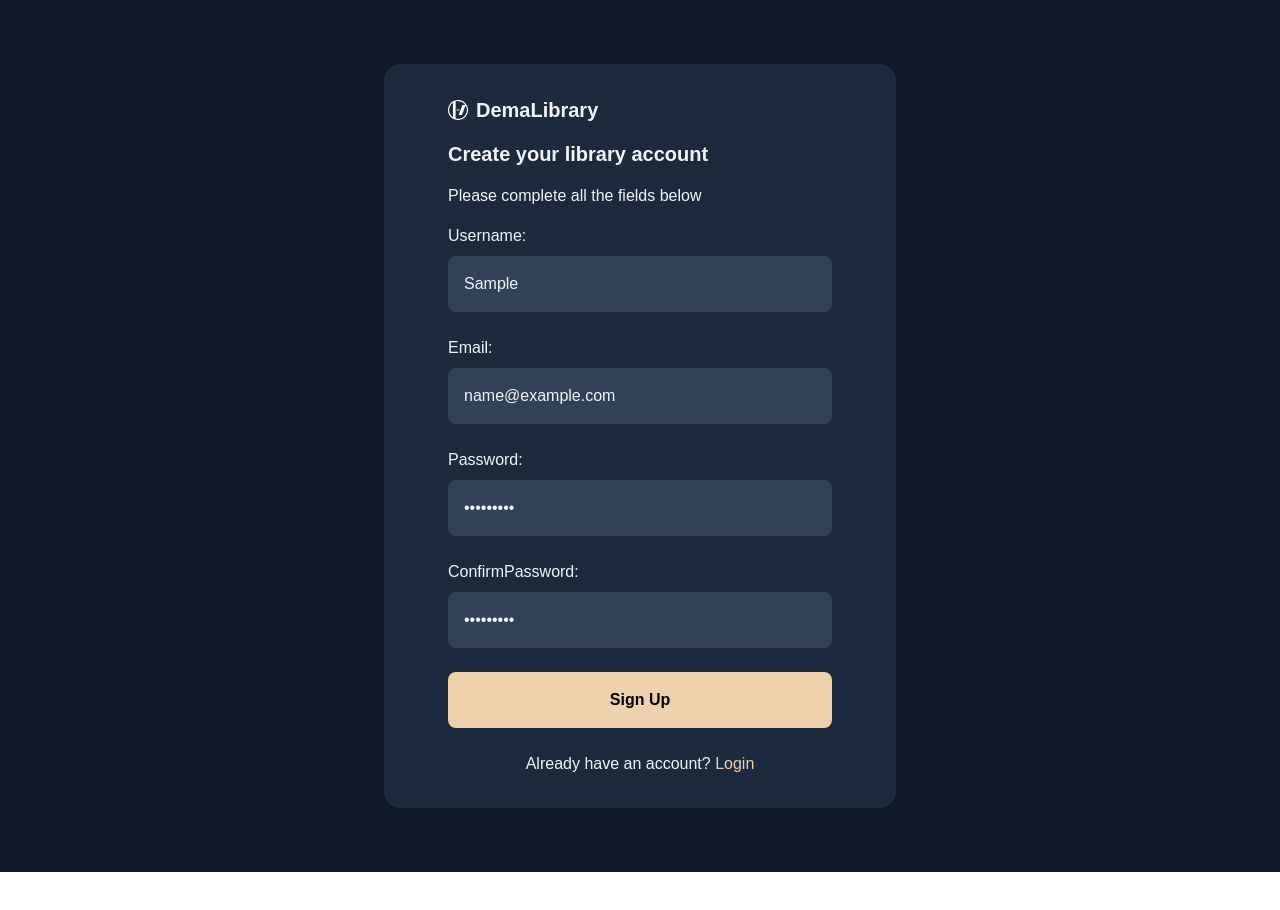
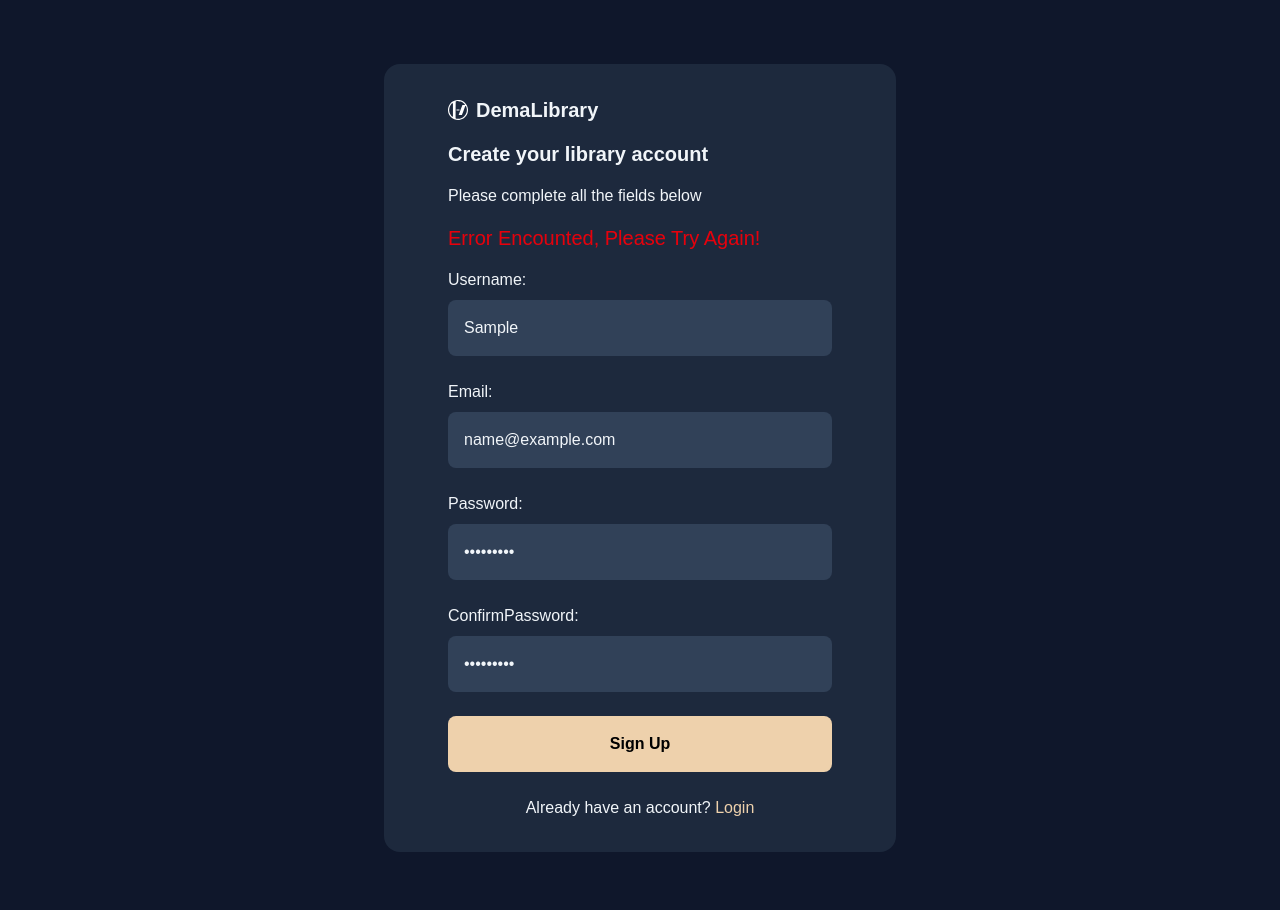
Before and after one commit to DJ-Weiman/dema-library-fe, a Next.js app: page /reg in a window 1280 px wide. Both pictures are taken after typing "Sample", "name@example.com", "Sample123", "Sample123" into the empty fields and a click on the button "Sign Up". Shown: the top 910 px of the page. Before the commit the page ends 872 px from the top, so only its background shows below. Built offline with nearby package versions, Linux system fonts and the light colour scheme; no server answers; a web font is replaced by a local one.

Commit message:
Finalized User Reg with Backend

```diff
--- a/app/(auth)/reg/reg-page.tsx
+++ b/app/(auth)/reg/reg-page.tsx
@@ -1,8 +1,9 @@
 "use client";
 
 import { useRegUser } from "@/hooks/useRegUser";
-import { SignUpSchema, SignUpSchemaType } from "@/types";
+import { backendErrorDataSchema, SignUpSchema, SignUpSchemaType } from "@/types";
 import { zodResolver } from "@hookform/resolvers/zod";
+import { AxiosError } from "axios";
 import Image from "next/image";
 import Link from "next/link";
 import React from "react";
@@ -25,19 +26,20 @@ const RegistrationPage = (props: Props) => {
     },
   });
 
-  const { mutate, data, error } = useRegUser()
+  const { mutate, data, error } = useRegUser();
 
   const handleRegistration = (userData: SignUpSchemaType) => {
+    mutate(userData);
+  };
 
-    mutate(userData)
-
-    console.log("Checker : ")
-
-
-    console.log(data)
-    console.log(error)
-
-  };
+  function getErrorMessage(backendError: AxiosError): string{
+    console.log(backendError)
+    const parsedData = backendErrorDataSchema.safeParse(backendError.response?.data)
+    if(parsedData.success)
+      return parsedData.data.message
+    else
+      return "Error Encounted, Please Try Again!"
+  }
 
   return (
     <div className="bg-slate-800 flex flex-col min-w-lg gap-4 px-16 py-8 my-16 rounded-2xl">
@@ -56,9 +58,12 @@ const RegistrationPage = (props: Props) => {
       <p>Please complete all the fields below</p>
 
       <div>
+        {error && <p className="text-xl text-red-600">{getErrorMessage(error)}</p>}
+      </div>
+
+      <div>
         <form onSubmit={handleSubmit(handleRegistration)}>
           <div className="flex flex-col gap-6">
-
             <div className="flex flex-col gap-2">
               <label htmlFor="username">Username:</label>
               <input
@@ -68,7 +73,9 @@ const RegistrationPage = (props: Props) => {
                 type="text"
                 {...register("username")}
               />
-              {errors.username && <p className="text-red-600">{errors.username.message}</p>}
+              {errors.username && (
+                <p className="text-red-600">{errors.username.message}</p>
+              )}
             </div>
 
             <div className="flex flex-col gap-2">
@@ -92,7 +99,9 @@ const RegistrationPage = (props: Props) => {
                 type="password"
                 {...register("password")}
               />
-              {errors.password && <p className="text-red-600">{errors.password.message}</p>}
+              {errors.password && (
+                <p className="text-red-600">{errors.password.message}</p>
+              )}
             </div>
 
             <div className="flex flex-col gap-2">
@@ -104,14 +113,26 @@ const RegistrationPage = (props: Props) => {
                 type="password"
                 {...register("confirmPassword")}
               />
-              {errors.confirmPassword && <p className="text-red-600">{errors.confirmPassword?.message}</p>}
+              {errors.confirmPassword && (
+                <p className="text-red-600">
+                  {errors.confirmPassword?.message}
+                </p>
+              )}
             </div>
 
-            <button type="submit" className="bg-overview-yellow rounded-md p-4 text-black font-bold">
+            <button
+              type="submit"
+              className="bg-overview-yellow rounded-md p-4 text-black font-bold"
+            >
               Sign Up
             </button>
 
-            <p className="text-center">Already have an account? <Link href='/sign-in' className="text-overview-yellow">Login</Link></p>
+            <p className="text-center">
+              Already have an account?{" "}
+              <Link href="/sign-in" className="text-overview-yellow">
+                Login
+              </Link>
+            </p>
           </div>
         </form>
       </div>
--- a/hooks/useRegUser.ts
+++ b/hooks/useRegUser.ts
@@ -1,9 +1,9 @@
 'use client'
 
-import axiosInstance from "@/app/api/api.js";
+import axiosInstance from "@/app/api/api";
 import { SignUpSchemaType } from "@/types";
 import { useMutation, useQueryClient } from "@tanstack/react-query"
-import { error } from "console";
+import { AxiosError } from "axios";
 
 export const useRegUser = () => {
     // const queryClient = useQueryClient();
@@ -11,13 +11,13 @@ export const useRegUser = () => {
     const {mutate, data, error} =  useMutation({
         mutationFn: async (formData: SignUpSchemaType) => {
             const res = await axiosInstance.post("/library/auth/registerUser", formData)
-            return res.data
+            return res
         },
         onSuccess: (data) => {
             console.log("Sign up successfull")
         },
-        onError: (error) => {
-            console.log("Error Signing up")
+        onError: (error: AxiosError) => {
+            error
         }
     })
 
--- a/types.ts
+++ b/types.ts
@@ -34,5 +34,11 @@ export const SignInSchema = z.object({
   password: z.string(),
 });
 
+export const backendErrorDataSchema = z.object({
+  message: z.string(),
+  status: z.number()
+});
+
 export type SignUpSchemaType = z.infer<typeof SignUpSchema>
 export type SignInSchemaType = z.infer<typeof SignInSchema>
+export type BackendErrorData = z.infer<typeof backendErrorDataSchema>
```
